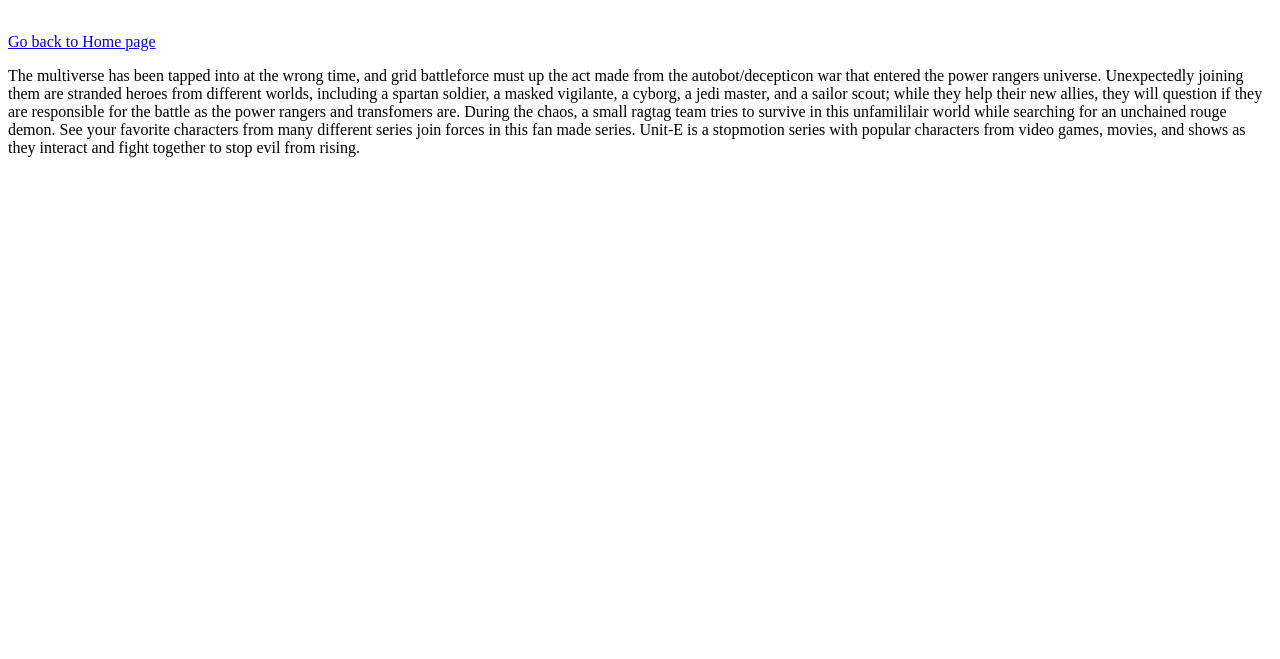
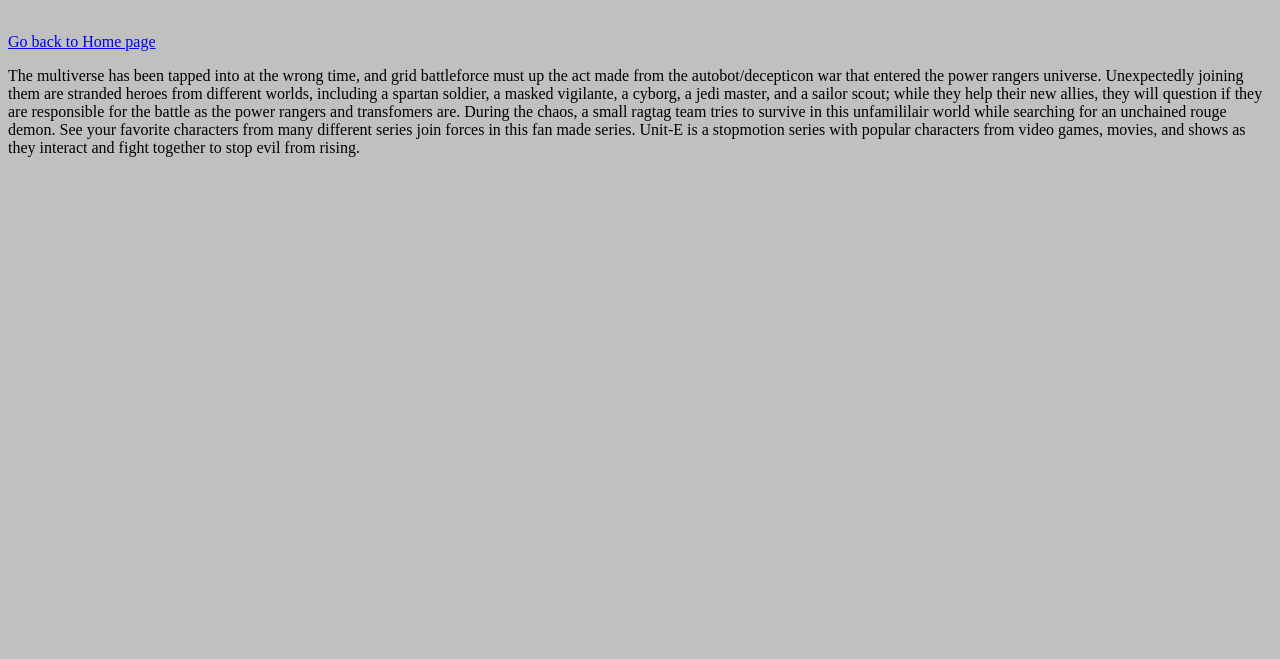
Before and after one commit to Derpin9/UnitEofficalsite, a plain HTML site: page about.html in a window 1280 px wide. Shown: the part 141-800 px from the top of the page. Drawn offline with Linux system fonts and the light colour scheme.

Commit message:
Added background color

```diff
--- a/style.css
+++ b/style.css
@@ -66,3 +66,7 @@ ul {
   li a:hover {
     background-color: #111;
   }
+
+  body {
+      background-color: silver;
+  }
```
Also changed, not shown: index.html (+2 -0 lines), series.html (+0 -1 lines).
